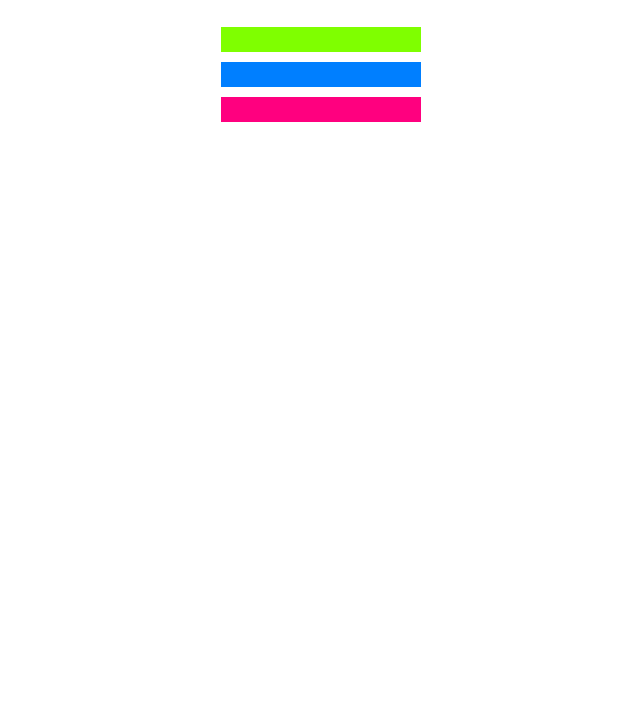
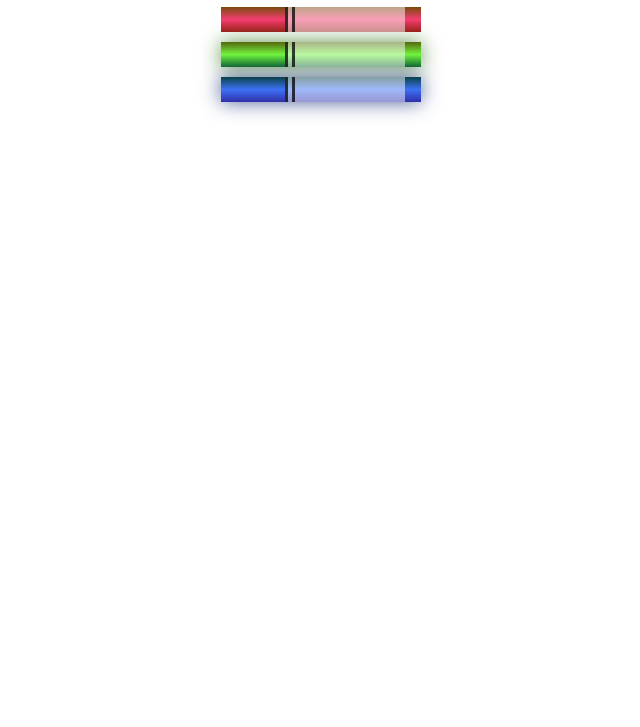
Before and after one commit to MERO711/UCCITCSWeb240019569, a plain HTML site: page CSS_Color_Markers/CM.html in a window 1280 px wide. Shown: the part 73-800 px from the top of the page, without its empty margins (319-959 px from the left). Drawn offline with Linux system fonts and the light colour scheme.

Commit message:
CSS Color Markers

```diff
--- a/CSS_Color_Markers/CM.css
+++ b/CSS_Color_Markers/CM.css
@@ -4,10 +4,7 @@ h1, h2 {
 
 .container {
     background-color: rgb(255, 255, 255);
-    padding-top: 10px;
-    padding-bottom: 10px;
-    padding-left: 0;
-    padding-right: 0;
+    padding-top: 10px 0;
 }
 
 .marker {
@@ -16,14 +13,32 @@ h1, h2 {
     margin: 10px auto;
 }
 
-.one {
-    background-color: rgb(127, 255, 0);
+.cap {
+    width: 60px;
+    height: 25px;
 }
 
-.two {
-background-color: rgb(0, 127, 255);
+.sleeve {
+    width: 110px;
+    height: 25px;
+    background-color: rgba(255, 255, 255, 0.5);
+    border-left: 10px double rgba(0, 0, 0, 0.75);
 }
 
-.three {
-background-color: rgb(255, 0, 127)
+.cap, .sleeve {
+    display: inline-block;
 }
+
+.red {
+    background: linear-gradient(rgb(122, 74, 14), rgb(245, 62, 113), rgb(162, 27, 27));
+}
+
+.green {
+background: linear-gradient(#55680D, #71F53E, #116C31);
+box-shadow: 0 0 20px 0 #3B7E20CC;
+}
+
+.blue {
+background: linear-gradient(hsl(186, 76%, 16%), hsl(223, 90%, 60%), hsl(240, 56%, 42%));
+box-shadow: 0 0 20px 0 hsla(223, 59%, 31%, 0.8);
+}
--- a/CSS_Color_Markers/CM.html
+++ b/CSS_Color_Markers/CM.html
@@ -8,11 +8,19 @@
 </head>
 <body>
     <h1>CSS Color Markers</h1>
-
     <div class="container">
-        <div class="marker one"></div>
-        <div class="marker two"></div>
-        <div class="marker three"></div>
+        <div class="marker red">
+            <div class="cap"></div>
+            <div class="sleeve"></div>
+        </div>
+        <div class="marker green">
+            <div class="cap"></div>
+            <div class="sleeve"></div>
+        </div>
+        <div class="marker blue">
+            <div class="cap"></div>
+            <div class="sleeve"></div>
+        </div>
     </div>
 </body>
 </html>
```
